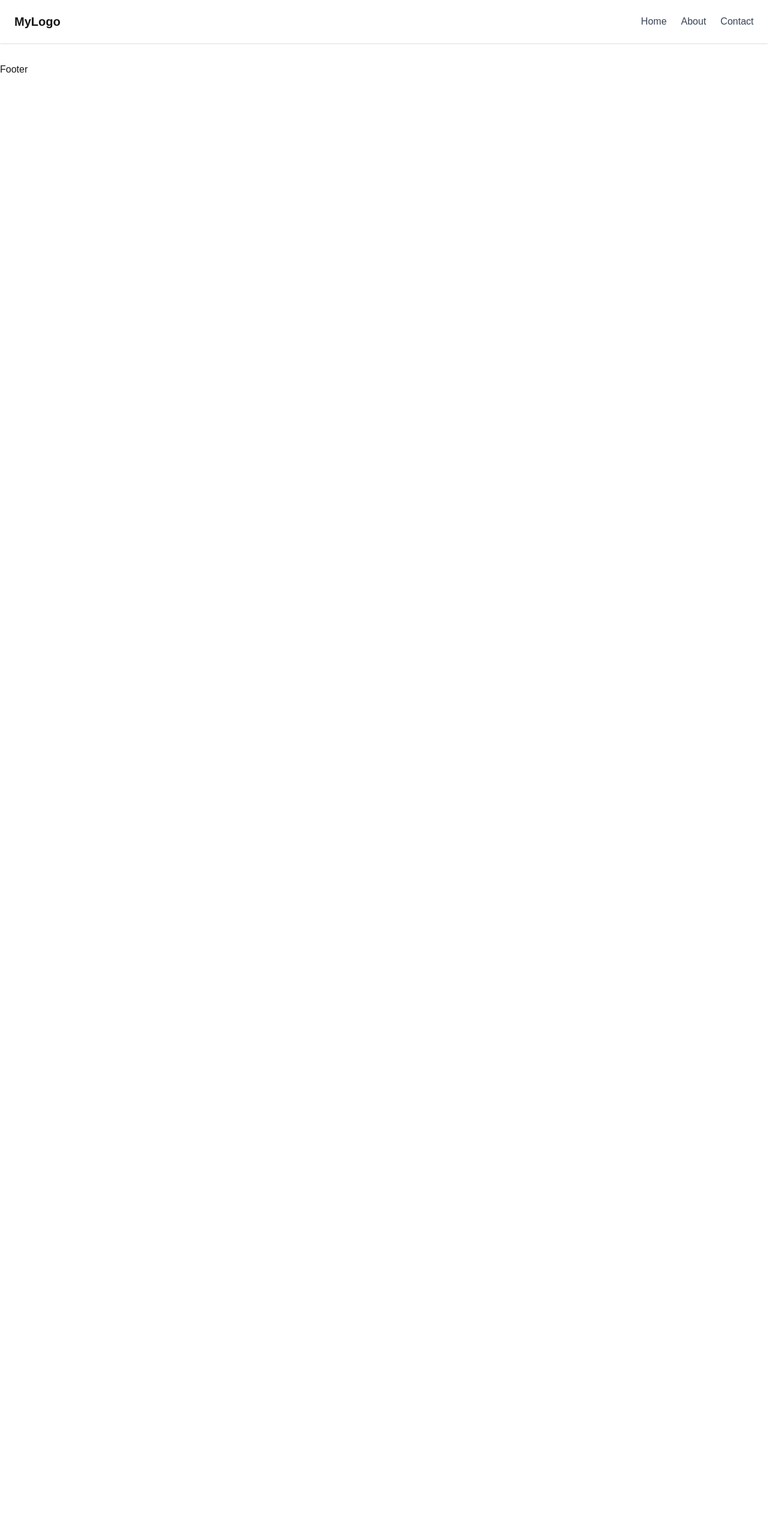
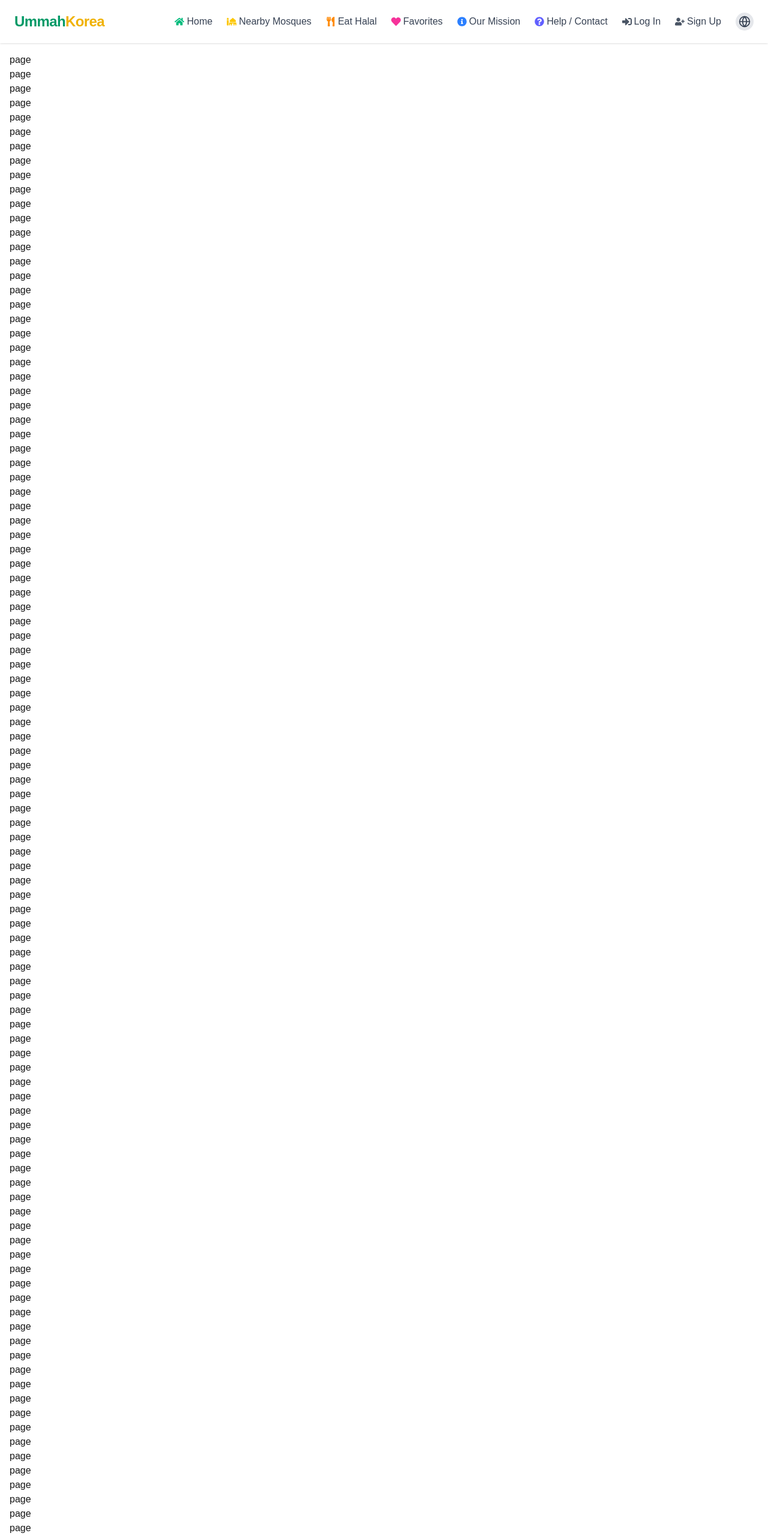
Before and after one commit to oybek9508/muslim-friendly-korea, a Next.js app: page / in a window 1280 px wide. Shown: the top 2566 px of the page at 60% size. Before the commit the page ends 800 px from the top, so only its background shows below. Built offline with nearby package versions, Linux system fonts and the light colour scheme.

Commit message:
feat: updated the header UI

```diff
--- a/src/app/page.tsx
+++ b/src/app/page.tsx
@@ -7,7 +7,155 @@ const Page = () => {
   return (
     <PageWrapper scroll={false}>
       <MainLayout>
-        <main className="p-4"></main>
+        <main className="p-4">
+          <p>page</p>
+          <p>page</p>
+          <p>page</p>
+          <p>page</p>
+          <p>page</p>
+          <p>page</p>
+          <p>page</p>
+          <p>page</p>
+          <p>page</p>
+          <p>page</p>
+          <p>page</p>
+          <p>page</p>
+          <p>page</p>
+          <p>page</p>
+          <p>page</p>
+          <p>page</p>
+          <p>page</p>
+          <p>page</p>
+          <p>page</p>
+          <p>page</p>
+          <p>page</p>
+          <p>page</p>
+          <p>page</p>
+          <p>page</p>
+          <p>page</p>
+          <p>page</p>
+          <p>page</p>
+          <p>page</p>
+          <p>page</p>
+          <p>page</p>
+          <p>page</p>
+          <p>page</p>
+          <p>page</p>
+          <p>page</p>
+          <p>page</p>
+          <p>page</p>
+          <p>page</p>
+          <p>page</p>
+          <p>page</p>
+          <p>page</p>
+          <p>page</p>
+          <p>page</p>
+          <p>page</p>
+          <p>page</p>
+          <p>page</p>
+          <p>page</p>
+          <p>page</p>
+          <p>page</p>
+          <p>page</p>
+          <p>page</p>
+          <p>page</p>
+          <p>page</p>
+          <p>page</p>
+          <p>page</p>
+          <p>page</p>
+          <p>page</p>
+          <p>page</p>
+          <p>page</p>
+          <p>page</p>
+          <p>page</p>
+          <p>page</p>
+          <p>page</p>
+          <p>page</p>
+          <p>page</p>
+          <p>page</p>
+          <p>page</p>
+          <p>page</p>
+          <p>page</p>
+          <p>page</p>
+          <p>page</p>
+          <p>page</p>
+          <p>page</p>
+          <p>page</p>
+          <p>page</p>
+          <p>page</p>
+          <p>page</p>
+          <p>page</p>
+          <p>page</p>
+          <p>page</p>
+          <p>page</p>
+          <p>page</p>
+          <p>page</p>
+          <p>page</p>
+          <p>page</p>
+          <p>page</p>
+          <p>page</p>
+          <p>page</p>
+          <p>page</p>
+          <p>page</p>
+          <p>page</p>
+          <p>page</p>
+          <p>page</p>
+          <p>page</p>
+          <p>page</p>
+          <p>page</p>
+          <p>page</p>
+          <p>page</p>
+          <p>page</p>
+          <p>page</p>
+          <p>page</p>
+          <p>page</p>
+          <p>page</p>
+          <p>page</p>
+          <p>page</p>
+          <p>page</p>
+          <p>page</p>
+          <p>page</p>
+          <p>page</p>
+          <p>page</p>
+          <p>page</p>
+          <p>page</p>
+          <p>page</p>
+          <p>page</p>
+          <p>page</p>
+          <p>page</p>
+          <p>page</p>
+          <p>page</p>
+          <p>page</p>
+          <p>page</p>
+          <p>page</p>
+          <p>page</p>
+          <p>page</p>
+          <p>page</p>
+          <p>page</p>
+          <p>page</p>
+          <p>page</p>
+          <p>page</p>
+          <p>page</p>
+          <p>page</p>
+          <p>page</p>
+          <p>page</p>
+          <p>page</p>
+          <p>page</p>
+          <p>page</p>
+          <p>page</p>
+          <p>page</p>
+          <p>page</p>
+          <p>page</p>
+          <p>page</p>
+          <p>page</p>
+          <p>page</p>
+          <p>page</p>
+          <p>page</p>
+          <p>page</p>
+          <p>page</p>
+          <p>page</p>
+          <p>page</p>
+        </main>
       </MainLayout>
     </PageWrapper>
   );
--- a/src/components/layout/Header.tsx
+++ b/src/components/layout/Header.tsx
@@ -1,22 +1,80 @@
-import React from "react";
+import { useState, useEffect } from "react";
+import { FiGlobe } from "react-icons/fi";
+import {
+  FaHome,
+  FaMosque,
+  FaUtensils,
+  FaHeart,
+  FaInfoCircle,
+  FaQuestionCircle,
+  FaSignInAlt,
+  FaUserPlus,
+} from "react-icons/fa";
 
 const Header = () => {
+  const [isVisible, setIsVisible] = useState(true);
+  const [lastScrollY, setLastScrollY] = useState(0);
+
+  useEffect(() => {
+    const handleScroll = () => {
+      if (window.scrollY > lastScrollY) {
+        // Scrolling down
+        setIsVisible(false);
+      } else {
+        // Scrolling up
+        setIsVisible(true);
+      }
+      setLastScrollY(window.scrollY);
+    };
+
+    window.addEventListener("scroll", handleScroll);
+
+    // Cleanup the event listener when component unmounts
+    return () => {
+      window.removeEventListener("scroll", handleScroll);
+    };
+  }, [lastScrollY]);
+
   return (
-    <header className="h-[72px] w-full bg-white shadow flex items-center px-6 justify-between">
+    <header
+      className={`h-[72px] w-full bg-white shadow flex items-center px-6 justify-between fixed transition-all duration-500 ease-in-out ${
+        isVisible ? "top-0" : "-top-[72px]" // hide the header when scrolling down
+      }`}
+    >
       {/* Left: Logo */}
-      <div className="text-xl font-bold">MyLogo</div>
+      <div className="text-2xl font-extrabold text-emerald-600 tracking-tight">
+        Ummah<span className="text-yellow-500">Korea</span>
+      </div>
 
       {/* Right: Nav Links */}
-      <nav className="space-x-6 text-gray-700 font-medium">
-        <a href="#" className="hover:text-blue-600">
-          Home
+      <nav className="space-x-6 text-gray-700 font-medium flex items-center">
+        <a href="#" className="flex items-center gap-1 hover:text-emerald-600">
+          <FaHome className="text-emerald-500" /> Home
         </a>
-        <a href="#" className="hover:text-blue-600">
-          About
+        <a href="#" className="flex items-center gap-1 hover:text-emerald-600">
+          <FaMosque className="text-yellow-400" /> Nearby Mosques
         </a>
-        <a href="#" className="hover:text-blue-600">
-          Contact
+        <a href="#" className="flex items-center gap-1 hover:text-emerald-600">
+          <FaUtensils className="text-orange-400" /> Eat Halal
         </a>
+        <a href="#" className="flex items-center gap-1 hover:text-emerald-600">
+          <FaHeart className="text-pink-500" /> Favorites
+        </a>
+        <a href="#" className="flex items-center gap-1 hover:text-emerald-600">
+          <FaInfoCircle className="text-blue-500" /> Our Mission
+        </a>
+        <a href="#" className="flex items-center gap-1 hover:text-emerald-600">
+          <FaQuestionCircle className="text-indigo-500" /> Help / Contact
+        </a>
+        <a href="#" className="flex items-center gap-1 hover:text-emerald-600">
+          <FaSignInAlt className="text-gray-600" /> Log In
+        </a>
+        <a href="#" className="flex items-center gap-1 hover:text-emerald-600">
+          <FaUserPlus className="text-gray-600" /> Sign Up
+        </a>
+        <div className="w-[30px] h-[30px]  rounded-full bg-gray-200 flex items-center justify-center cursor-pointer hover:bg-gray-300 transition-colors">
+          <FiGlobe size={20} className="text-gray-700" />
+        </div>
       </nav>
     </header>
   );
--- a/src/components/layout/MainLayout.tsx
+++ b/src/components/layout/MainLayout.tsx
@@ -6,7 +6,7 @@ const MainLayout = ({ children }: { children: ReactNode }) => {
   return (
     <div>
       <Header />
-      <main>{children}</main>
+      <main className="pt-[72px]">{children}</main>
       <Footer />
     </div>
   );
```
Also changed, not shown: package.json (+6 -5 lines), 1 other file (tests, documents, lock files or other folders).
